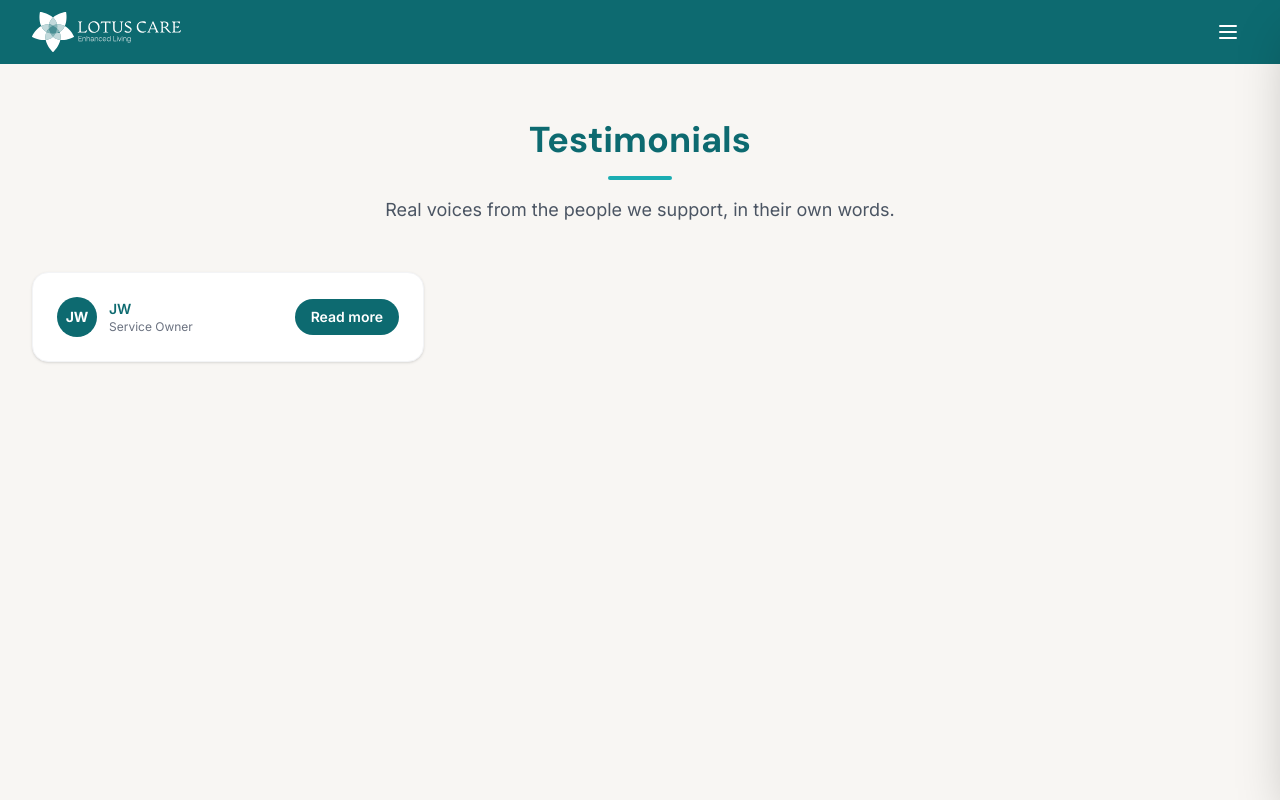
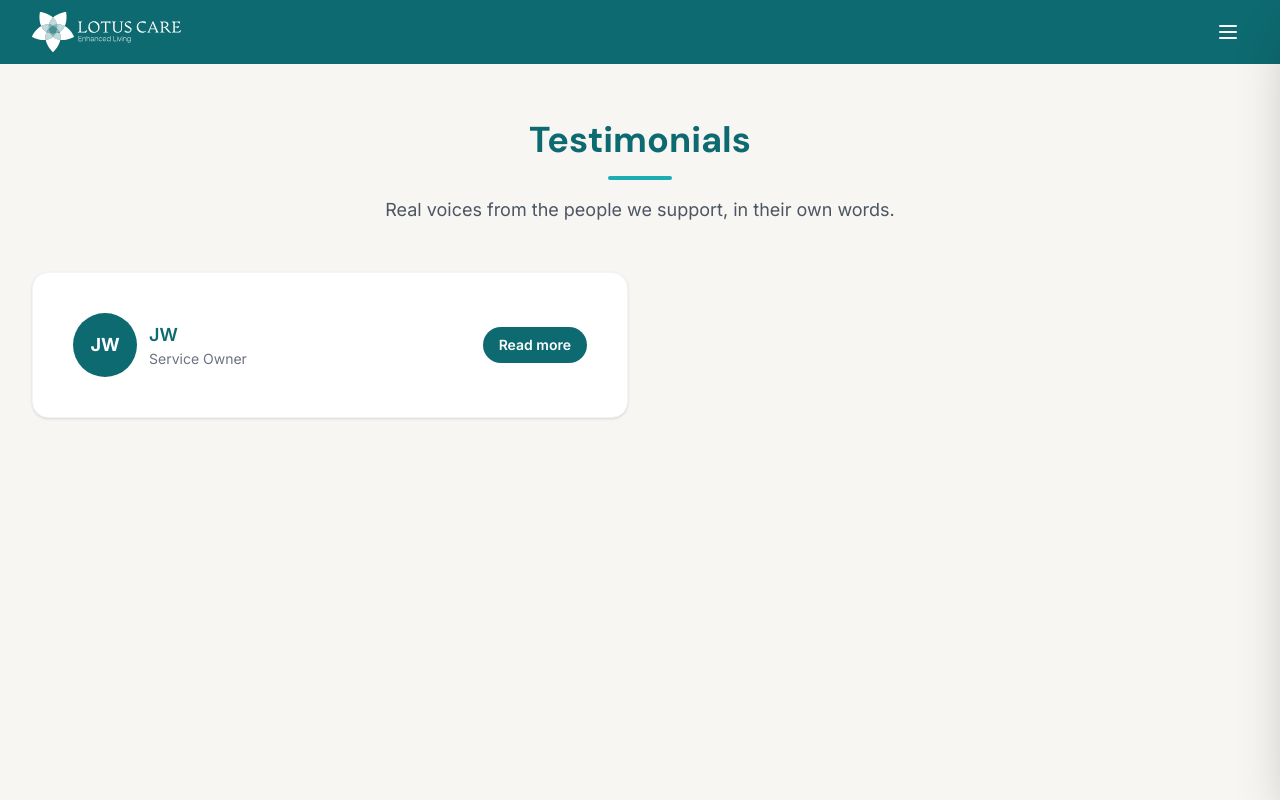
Before and after one commit to BrasonSolutions/lotus-care, a Next.js app: page /testimonials in a window 1280 px wide. Shown: the top 800 px of the page. Built offline with nearby package versions, Linux system fonts and the light colour scheme.

Commit message:
style: enlarge the testimonial listing card

```diff
--- a/src/app/testimonials/page.tsx
+++ b/src/app/testimonials/page.tsx
@@ -13,10 +13,11 @@ export default function TestimonialsPage() {
         <p className="text-neutral-600 text-lg max-w-2xl mx-auto text-center -mt-8 mb-12">
           Real voices from the people we support, in their own words.
         </p>
-        <Reveal className="grid grid-cols-1 md:grid-cols-2 lg:grid-cols-3 gap-5">
+        <Reveal className="grid grid-cols-1 md:grid-cols-2 gap-6">
           {serviceOwnerTestimonials.map((testimonial) => (
             <TestimonialCard
               key={testimonial.slug}
+              size="large"
               testimonial={{
                 name: testimonial.initials,
                 role: testimonial.role,
--- a/src/components/careers/testimonial-card/TestimonialCard.tsx
+++ b/src/components/careers/testimonial-card/TestimonialCard.tsx
@@ -1,5 +1,11 @@
 import type { ReactNode } from "react";
 import type { Testimonial } from "@/data/careers";
+
+// Two presets: the default used across careers, and a roomier listing card.
+const SIZES = {
+  default: { pad: "p-6", avatar: "w-10 h-10 text-sm", name: "text-sm", role: "text-xs" },
+  large: { pad: "p-8 sm:p-10", avatar: "w-16 h-16 text-lg", name: "text-lg", role: "text-sm" },
+} as const;
 
 interface TestimonialCardProps {
   testimonial: Testimonial;
@@ -7,12 +13,20 @@ interface TestimonialCardProps {
   clampQuote?: boolean;
   // Sits at the foot's right edge, opposite the attribution.
   action?: ReactNode;
+  size?: keyof typeof SIZES;
 }
 
-export function TestimonialCard({ testimonial, clampQuote = false, action }: TestimonialCardProps) {
+export function TestimonialCard({
+  testimonial,
+  clampQuote = false,
+  action,
+  size = "default",
+}: TestimonialCardProps) {
+  const s = SIZES[size];
+
   return (
     <figure
-      className={`bg-white rounded-2xl p-6 shadow-sm border border-gray-100 flex flex-col ${clampQuote ? "h-64" : ""}`}
+      className={`bg-white rounded-2xl ${s.pad} shadow-sm border border-gray-100 flex flex-col ${clampQuote ? "h-64" : ""}`}
     >
       {testimonial.quote && (
         <blockquote
@@ -22,12 +36,14 @@ export function TestimonialCard({ testimonial, clampQuote = false, action }: Tes
         </blockquote>
       )}
       <figcaption className="flex items-center gap-3">
-        <div className="w-10 h-10 rounded-full bg-primary-dark flex items-center justify-center text-white font-bold text-sm shrink-0">
+        <div
+          className={`${s.avatar} rounded-full bg-primary-dark flex items-center justify-center text-white font-bold shrink-0`}
+        >
           {testimonial.initials}
         </div>
         <div className="min-w-0">
-          <p className="font-semibold text-primary-dark text-sm">{testimonial.name}</p>
-          <p className="text-xs text-muted">
+          <p className={`font-semibold text-primary-dark ${s.name}`}>{testimonial.name}</p>
+          <p className={`${s.role} text-muted`}>
             {testimonial.role}
             {testimonial.yearsAtCompany && ` · ${testimonial.yearsAtCompany} year${testimonial.yearsAtCompany > 1 ? "s" : ""} at Lotus Care`}
           </p>
```
